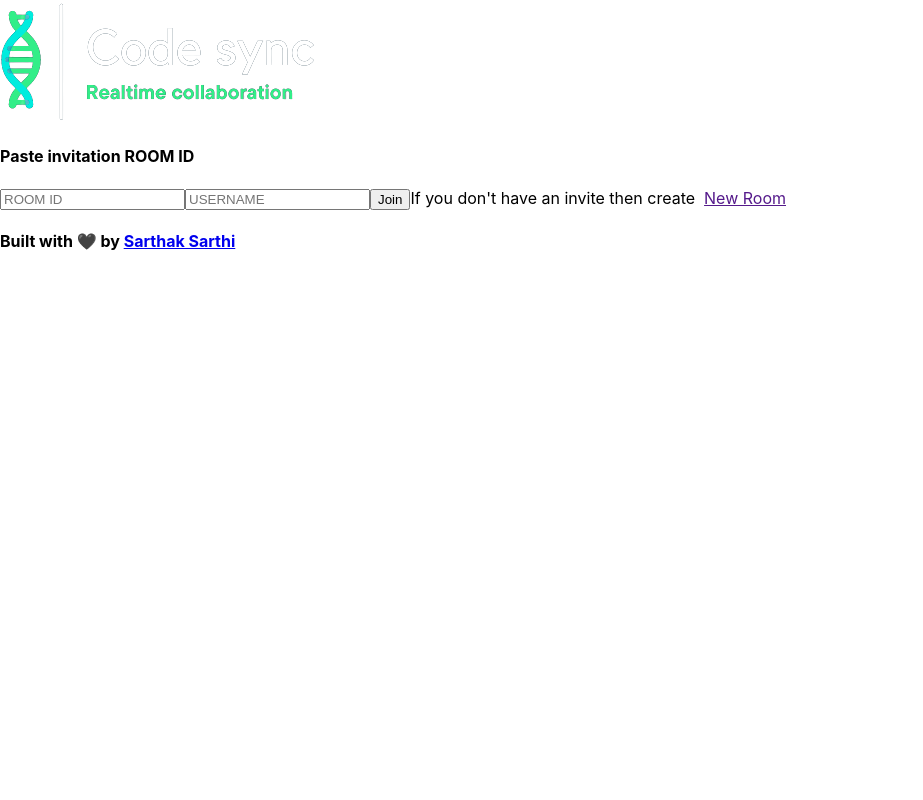
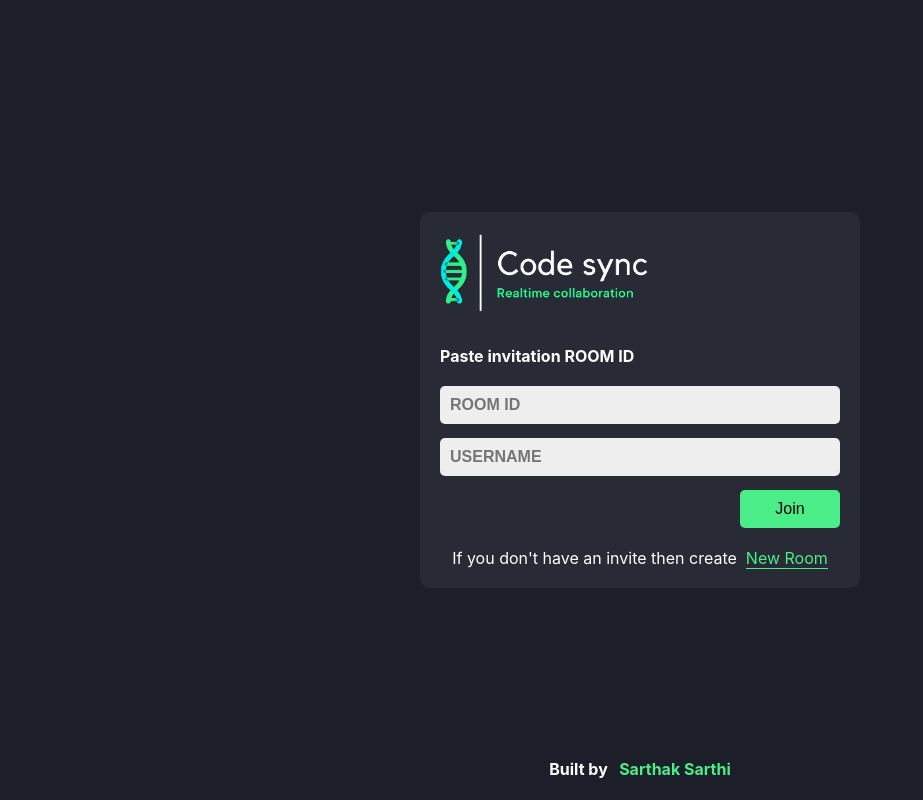
Before and after one commit to sarthisarthak/CodeSync, a React (Create React App) app: page / in a window 1280 px wide. Shown: the whole page, without its empty margins (0-923 px from the left). Built offline with nearby package versions, Linux system fonts and the light colour scheme.

Commit message:
Created_Home_Page

```diff
--- a/package.json
+++ b/package.json
@@ -8,8 +8,10 @@
     "@testing-library/user-event": "^13.5.0",
     "react": "^18.3.1",
     "react-dom": "^18.3.1",
+    "react-hot-toast": "^2.4.1",
     "react-router-dom": "^6.26.2",
     "react-scripts": "5.0.1",
+    "uuid": "^10.0.0",
     "web-vitals": "^2.1.4"
   },
   "scripts": {
--- a/src/App.css
+++ b/src/App.css
@@ -1,38 +1,91 @@
-.App {
-  text-align: center;
-}
-
-.App-logo {
-  height: 40vmin;
-  pointer-events: none;
-}
-
-@media (prefers-reduced-motion: no-preference) {
-  .App-logo {
-    animation: App-logo-spin infinite 20s linear;
-  }
-}
-
-.App-header {
-  background-color: #282c34;
-  min-height: 100vh;
+.homePageWrapper {
+  height: 100vh;
   display: flex;
-  flex-direction: column;
+  justify-content: center;
   align-items: center;
-  justify-content: center;
-  font-size: calc(10px + 2vmin);
   color: white;
 }
 
-.App-link {
-  color: #61dafb;
+.formWrapper {
+  background: #282a36;
+  padding: 20px;
+  border-radius: 10px;
+  width: 400px;
+  max-width: 90%;
 }
 
-@keyframes App-logo-spin {
-  from {
-    transform: rotate(0deg);
-  }
-  to {
-    transform: rotate(360deg);
-  }
+footer {
+  position: fixed;
+  bottom: 0;
 }
+
+footer a {
+  text-decoration: none;
+  color: #4aed88;
+  transition: all 0.3s ease-in-out;
+}
+
+
+
+.inputGroup {
+  display: flex;
+  flex-direction: column;
+}
+
+.mainLabel {
+  margin-bottom: 20px;
+  margin-top: 0;
+}
+
+.homePageLogo {
+  height: 80px;
+  margin-bottom: 30px;
+}
+
+.inputBox {
+  padding: 10px;
+  border-radius: 5px;
+  outline: none;
+  border: none;
+  margin-bottom: 14px;
+  background: #eee;
+  font-size: 16px;
+  font-weight: bold;
+}
+
+.btn {
+  border: none;
+  padding: 10px;
+  border-radius: 5px;
+  font-size: 16px;
+  cursor: pointer;
+  transition: all 0.3s ease-in-out;
+}
+
+.joinBtn {
+  background: #4aed88;
+  width: 100px;
+  margin-left: auto;
+}
+
+.joinBtn:hover {
+  background-color: #2b824c;
+}
+
+.createInfo {
+  margin: 0 auto;
+  margin-top: 20px;
+}
+
+.createNewBtn {
+  color: #4aed88;
+  text-decoration: none;
+  border-bottom: 1px solid #4aed88;
+  transition: all 0.3s ease-in-out;
+}
+
+.createNewBtn:hover,
+footer a:hover {
+  color: #2b824c;
+  border-color: #2b824c;
+}
--- a/src/App.js
+++ b/src/App.js
@@ -2,10 +2,23 @@ import "./App.css";
 import { BrowserRouter, Routes, Route } from "react-router-dom";
 import Home from "./pages/Home";
 import EditorPage from "./pages/EditorPage";
+import { Toaster } from "react-hot-toast";
 
 function App() {
   return (
     <>
+      <div>
+        <Toaster
+          position="top-center"
+          toastOptions={{
+            success: {
+              theme: {
+                primary: "#4aed88",
+              },
+            },
+          }}
+        ></Toaster>
+      </div>
       <BrowserRouter>
         <Routes>
           <Route path="/" element={<Home />} />
--- a/src/index.css
+++ b/src/index.css
@@ -5,9 +5,5 @@ body {
     sans-serif;
   -webkit-font-smoothing: antialiased;
   -moz-osx-font-smoothing: grayscale;
+  background-color: #1c1e29;
 }
-
-code {
-  font-family: source-code-pro, Menlo, Monaco, Consolas, 'Courier New',
-    monospace;
-}
--- a/src/pages/Home.js
+++ b/src/pages/Home.js
@@ -1,18 +1,81 @@
-import React from "react";
+import React, { useState } from "react";
+import { v4 as uuidV4 } from "uuid";
+import toast from "react-hot-toast";
+import { useNavigate } from "react-router-dom";
 
 const Home = () => {
+  const navigate = useNavigate();
+  const [roomId, setRoomId] = useState("");
+  const [username, setUsername] = useState("");
+
+  const createNewRoom = (e) => {
+    e.preventDefault();
+    const id = uuidV4();
+    setRoomId(id);
+    toast.success("Created a New Room");
+  };
+
+  const joinRoom = () => {
+    if (!roomId && !username) {
+      toast.error("Room ID & Username is required");
+      return;
+    } else if (!roomId) {
+      toast.error("Room ID is required");
+      return;
+    } else if (!username) {
+      toast.error("Username is required");
+      return;
+    } else {
+      navigate(`/editor/${roomId}`, {
+        state: {
+          username,
+        },
+      });
+    }
+  };
+
+  const handleInputEnter = (e) => {
+    if (e.code === "Enter") {
+      joinRoom();
+    }
+  };
+
   return (
     <div className="homePageWrapper">
       <div className="formWrapper">
-        <img src="/code-sync.png" alt="code_sync_logo" />
+        <img
+          src="/code-sync.png"
+          alt="code_sync_logo"
+          className="homePageLogo"
+        />
         <h4 className="mainLabel">Paste invitation ROOM ID</h4>
         <div className="inputGroup">
-          <input type={"text"} className="inputBox" placeholder="ROOM ID" />
-          <input type={"text"} className="inputBox" placeholder="USERNAME" />
-          <button className="btn joinBtn">Join</button>
+          <input
+            type={"text"}
+            className="inputBox"
+            placeholder="ROOM ID"
+            onChange={(e) => {
+              setRoomId(e.target.value);
+            }}
+            value={roomId}
+            onKeyUp={handleInputEnter}
+          />
+          <input
+            type={"text"}
+            className="inputBox"
+            placeholder="USERNAME"
+            onChange={(e) => {
+              setUsername(e.target.value);
+            }}
+            value={username}
+            onKeyUp={handleInputEnter}
+          />
+          <button className="btn joinBtn" onClick={joinRoom}>
+            Join
+          </button>
           <span className="createInfo">
             If you don't have an invite then create &nbsp;
-            <a href="" className="createNewBtn">
+            <a href="" className="createNewBtn" onClick={createNewRoom}>
               New Room
             </a>
           </span>
@@ -20,7 +83,7 @@ const Home = () => {
       </div>
       <footer>
         <h4>
-          Built with 🖤 by{" "}
+          Built by &nbsp;{" "}
           <a href="https://github.com/sarthisarthak">Sarthak Sarthi</a>
         </h4>
       </footer>
```
Also changed, not shown: 1 other file (tests, documents, lock files or other folders).
